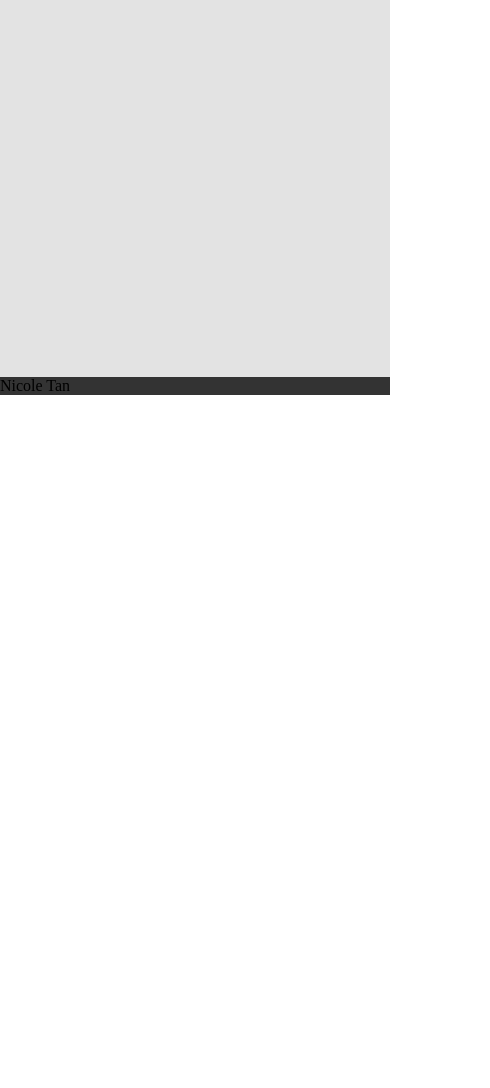
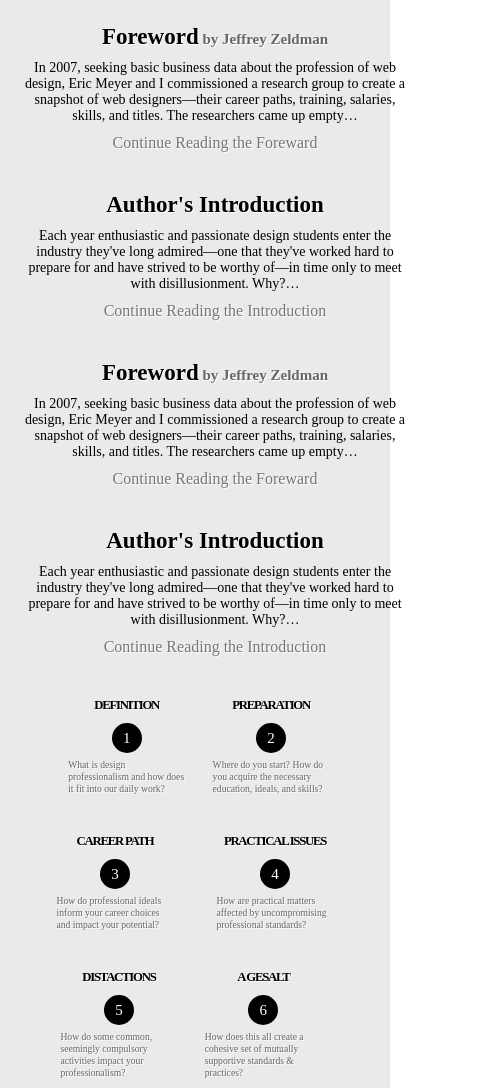
Before and after one commit to ntan804/responsive_demo, a plain HTML site: page index.html in a window 390 px wide. Shown: the part 263-1351 px from the top of the page, 490 px wide, since content can reach past the window. Before the commit the page ends 844 px from the top, so only its background shows below. Drawn offline with Linux system fonts and the light colour scheme.

Commit message:
Adds media queries for 280px, 449px, and 943px

```diff
--- /dev/null
+++ b/css/media.css
@@ -0,0 +1,125 @@
+/* If screen width is less than 600px */
+
+@media screen and (max-width: 943px) {
+
+  .row {
+    width: 450px;
+    display: block;
+    margin: auto;
+  }
+
+  .box
+  {
+    text-align: center;
+  }
+
+}
+
+
+@media screen and (max-width: 449px) {
+  .box {
+    text-align: center;
+    width: 100%;
+  }
+
+  .box p {
+    font-size: 14px;
+  }
+
+  .box h3 {
+    font-size: 23px;
+    display: inline;
+  }
+
+  .box h4 {
+    font-size: 15px;
+    color: #666;
+    display: inline;
+  }
+
+  .row {
+    width: 90%;
+    display: inline;
+    margin: auto;
+    padding: 2%;
+  }
+
+ .box-small {
+    width: 30%;
+    padding: 3%;
+    vertical-align: bottom;
+  }
+
+  .box-small p {
+    padding: 5% 0px;
+    font-size: 60%;
+  }
+
+  .circle {
+    width: 30px;
+    height: 30px;
+    font-size: 15px;
+    line-height: 30px;
+  }
+
+  h5 {
+    text-align: center;
+    font-size: 80%;
+    text-transform: uppercase;
+    padding: 10px 0px;
+    letter-spacing: -0.1em;
+  }
+}
+
+
+
+@media screen and (max-width: 280px) {
+  header {
+    height: 120px;
+  }
+
+  li {
+    padding: 10px 2.25%;
+  }
+
+  #main h2{
+    font-size: 150%;
+
+  }
+
+  .box h3 {
+    font-size: 125%;
+  }
+
+  .box h4 {
+    font-size: 100%;
+  }
+
+
+  .box p {
+    padding: 10px 0px;
+    text-shadow: none;
+    font-size: 90%;
+    text-align: justify;
+  }
+
+  .box a {
+    font-size: 80%;
+  }
+
+  .box-small {
+    width: 130px;
+    text-align: left;
+  }
+
+  h5 {
+    font-size: 80%;
+  }
+
+  .box-small p {
+    font-size: 70%;
+    text-align: center;
+  }
+
+
+}
--- a/css/style.css
+++ b/css/style.css
@@ -3,9 +3,6 @@
   margin: 0;
 }
 
-body {
-
-}
 header {
   background: #CCC;
   height: 100px;
@@ -14,22 +11,12 @@ header {
   text-align: center;
   color: #333;
   padding: 20px;
+  border-bottom: 5px solid #DDD;
 }
-
-#main {
-  background: #E3E3E3;
-  height: 500px;
-}
-
-footer {
-  background: #333;
-}
-
 #navbar{
   padding: 10px;
   font-size: 12px;
   border-top: 1px solid #eaeae8;
-  width: 450px;
   text-align: center;
   font-style: italic;
   margin: auto;
@@ -62,3 +49,122 @@ hr {
 nav {
   text-align: center;
 }
+
+#main {
+  background: #EAEAE8;
+  height: auto;
+  text-shadow: #FFF 1px 1px;
+}
+
+#main h2 {
+  font-family: Georgia, serif;
+  font-size: 30px;
+  font-style: italic;
+  text-align: center;
+  padding: 20px;
+}
+
+.row {
+  display: inline;
+/*.boxContainer {*/
+}
+  /*width: 100%;*/
+  /*height: 600px;*/
+  /*background: yellow;*/
+  /*text-align: center;*/
+/*}*/
+
+/*.box {*/
+  /*width: 450px;*/
+  /*height: 250px;*/
+  /*padding: 30px;*/
+  /*border: 10px solid #000;*/
+  /*background: pink;*/
+  /*text-align: justify;*/
+  /*display: inline-block;*/
+  /*margin: 10px;*/
+/*}*/
+
+.boxContainer
+{
+  height: auto;
+  width: 100%;
+  text-align:center;
+  margin:0px auto;
+}
+
+.box
+{
+  width: 425px;
+  height: auto;
+  padding: 20px;
+  display:inline-table;
+  text-align: justify;
+}
+
+
+.box p {
+  padding: 10px 0px;
+  text-shadow: none;
+}
+
+.box h3 {
+  font-size: 25px;
+  display: inline;
+}
+.box h4 {
+  font-size: 16px;
+  color: #666;
+  display: inline;
+
+}
+
+.box-small {
+  width: 120px;
+  height: auto;
+  padding: 10px;
+  display:inline-table;
+  text-align: left;
+}
+
+.box-small p {
+  font-size: 12px;
+  color: #666;
+  line-height: 125%;
+  padding: 10px 0px;
+}
+
+h5 {
+  text-align: center;
+  text-transform: uppercase;
+  padding: 10px 0px;
+  letter-spacing: -0.1em;
+}
+.circle {
+  width: 50px;
+  height: 50px;
+  border-radius: 50%;
+  background: #000;
+  display: block;
+  text-align: center;
+  line-height: 50px;  /* vertically place link in center*/
+  margin: auto;
+  font-size: 25px;
+  text-shadow: none;
+  color: #FFF;
+
+}
+
+footer {
+  background: #333;
+  padding: 10px;
+  position: relative;
+}
+
+footer p {
+  color: #FFF;
+  text-shadow: none;
+  text-align: center;
+  font-size: 10px;
+  font-style: italic;
+}
--- a/index.html
+++ b/index.html
@@ -4,6 +4,7 @@
   <head>
     <title> Responsive Web Design </title>
     <link rel="stylesheet" type="text/css" href="css/style.css">
+    <link rel="stylesheet" type="text/css" href="css/media.css">
     <meta name="viewport" content="width=device-width, initial-scale=1.0">
   </head>
 
@@ -23,11 +24,77 @@
     </header>
 
     <div id = "main">
-      <p> This is a reponsive web design example </p>
-    </div>
+      <h2> This is a reponsive web design example </h2>
+
+      <div class = "boxContainer">
+        <div class = "box">
+          <h3>Foreword</h3>
+          <h4> by Jeffrey Zeldman</h4>
+          <p>In 2007, seeking basic business data about the profession of web design, Eric Meyer and I commissioned a research group to create a snapshot of web designers—their career paths, training, salaries, skills, and titles. The researchers came up empty… </p>
+          <a href = "#">Continue Reading the Foreward </a>
+        </div>
+
+        <div class = "box">
+          <h3>Author's Introduction</h3>
+          <p>Each year enthusiastic and passionate design students enter the industry they've long admired—one that they've worked hard to prepare for and have strived to be worthy of—in time only to meet with disillusionment. Why?…</p>
+          <a href = "#">Continue Reading the Introduction </a>
+        </div>
+
+        <div class = "box">
+          <h3>Foreword</h3>
+          <h4> by Jeffrey Zeldman</h4>
+          <p>In 2007, seeking basic business data about the profession of web design, Eric Meyer and I commissioned a research group to create a snapshot of web designers—their career paths, training, salaries, skills, and titles. The researchers came up empty… </p>
+          <a href = "#">Continue Reading the Foreward </a>
+        </div>
+
+        <div class = "box">
+          <h3>Author's Introduction</h3>
+          <p>Each year enthusiastic and passionate design students enter the industry they've long admired—one that they've worked hard to prepare for and have strived to be worthy of—in time only to meet with disillusionment. Why?…</p>
+          <a href = "#">Continue Reading the Introduction </a>
+        </div>
+      </div>
+
+      <div class = "boxContainer">
+        <div class = "row">
+          <div class = "box-small">
+            <h5>Definition</h5>
+            <a href= "#" class = "circle">1</a>
+            <p>What is design professionalism and how does it fit into our daily work?</p>
+          </div>
+          <div class = "box-small">
+            <h5>Preparation</h5>
+            <a href= "#" class = "circle">2</a>
+            <p>Where do you start? How do you acquire the necessary education, ideals, and skills?</p>
+          </div>
+          <div class = "box-small">
+            <h5>Career Path</h5>
+            <a href= "#" class = "circle">3</a>
+            <p>How do professional ideals inform your career choices and impact your potential?</p>
+          </div>
+        </div>
+
+        <div class = "row">
+          <div class = "box-small">
+            <h5>Practical Issues</h5>
+            <a href= "#" class = "circle">4</a>
+            <p>How are practical matters affected by uncompromising professional standards?</p>
+          </div>
+
+           <div class = "box-small">
+            <h5>Distactions</h5>
+            <a href= "#" class = "circle">5</a>
+            <p>How do some common, seemingly compulsory activities impact your professionalism?</p>
+          </div>
+
+          <div class = "box-small">
+            <h5>A gesalt</h5>
+            <a href= "#" class = "circle">6</a>
+            <p>How does this all create a cohesive set of mutually supportive standards & practices?</p>
+          </div>
+        </div>
 
     <footer>
-      <p> Nicole Tan </p>
+      <p>All content and design copyright 2011 Andy Rutledge.</p>
     </footer>
 
   </body>
```
